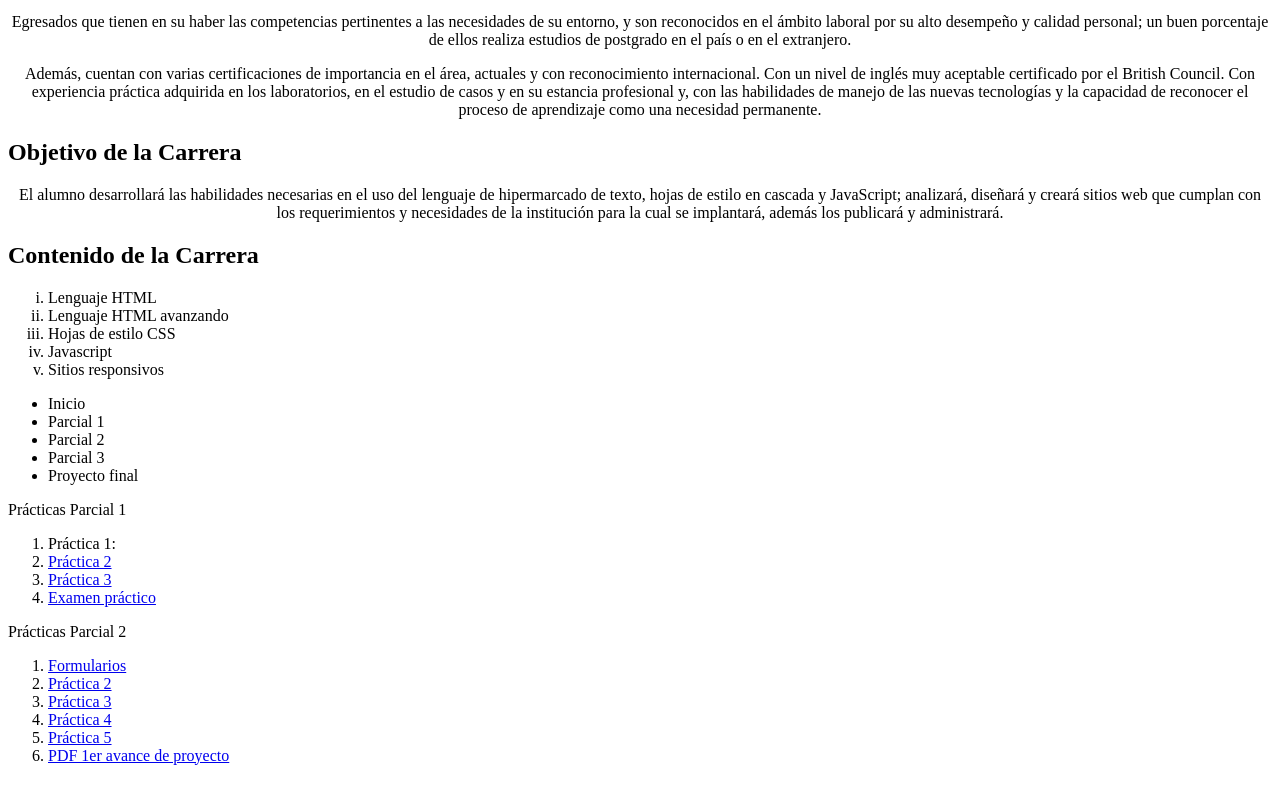
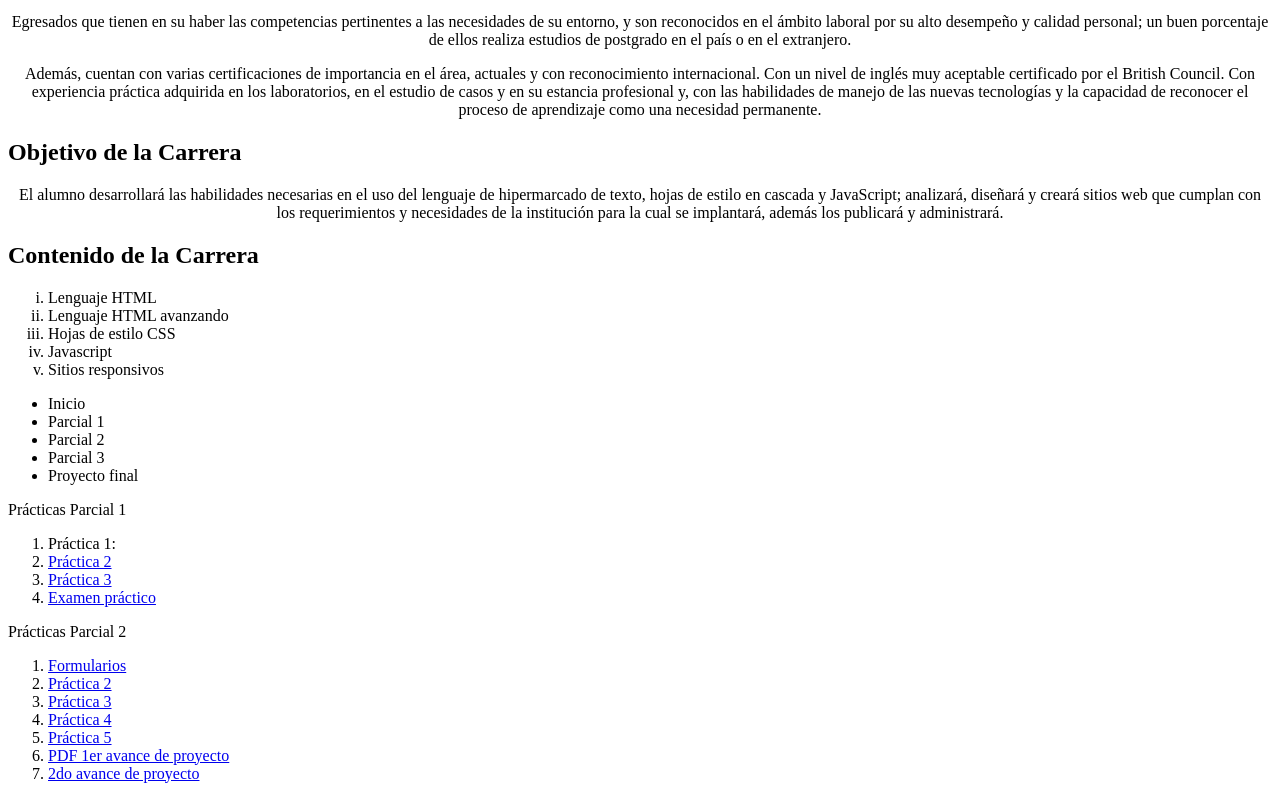
Before and after one commit to Danizza20/portafolio, a plain HTML site: page Index.html in a window 1280 px wide. Shown: the part 677-1476 px from the top of the page. Drawn offline with Linux system fonts and the light colour scheme.

Commit message:
Update Index.html

```diff
--- a/Index.html
+++ b/Index.html
@@ -72,6 +72,7 @@
                     <li><a href="poetasmexicanos.html">Práctica 4</a></li>
                     <li><a href="serviciosinternet.html">Práctica 5</a></li>
                     <li><a href="1er avance de proyecto.pdf">PDF 1er avance de proyecto</a></li>
+                    <li><a href="Connect Salud.html">2do avance de proyecto</a></li>
                 </ol>
         </header>
 </body>
```
